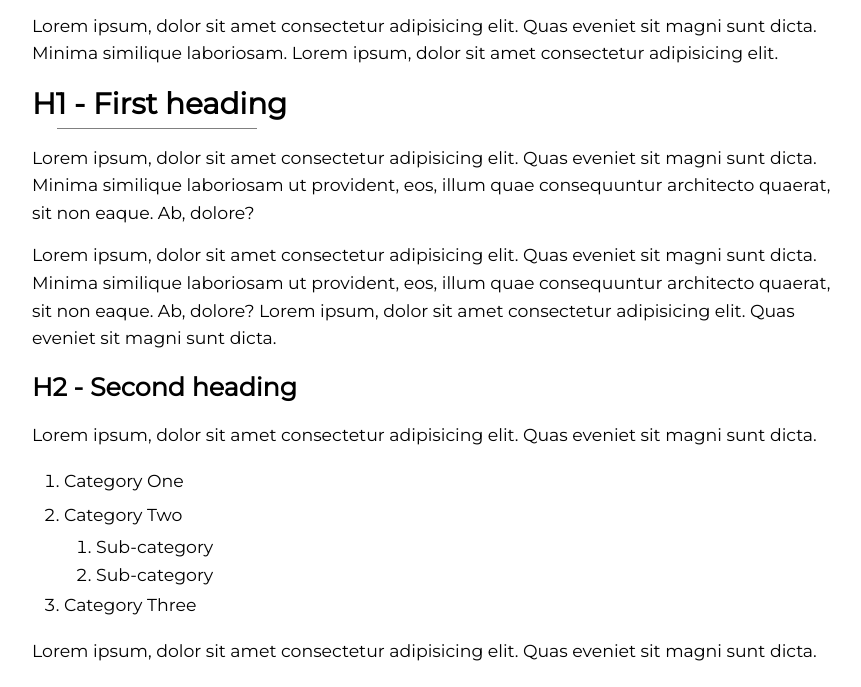
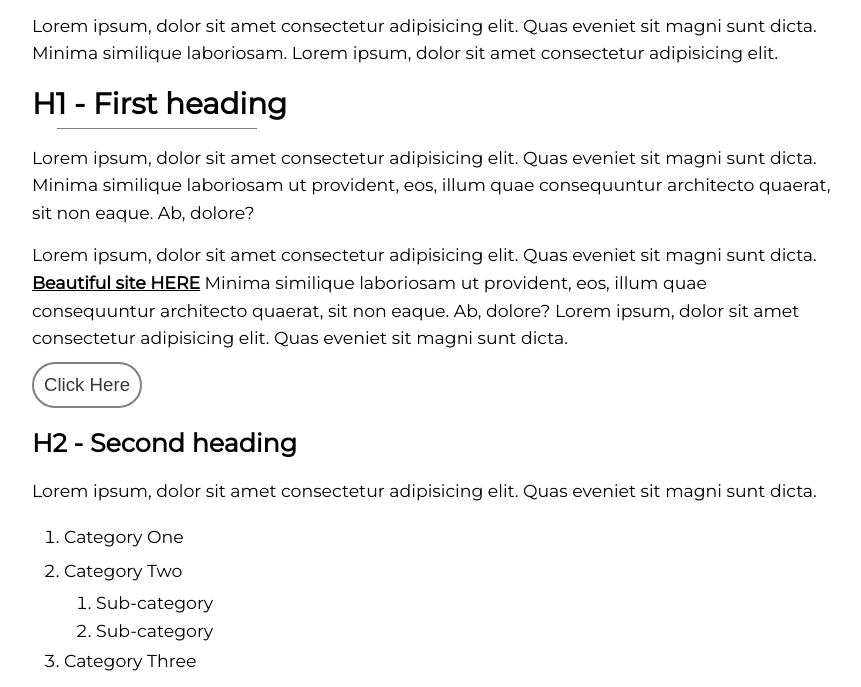
Before and after one commit to pslib-cz/2019l4web-typography-css-library-Umpalump007, a plain HTML site: page index.html in a window 1280 px wide. Shown: the part 103-790 px from the top of the page, without its empty margins (208-1069 px from the left). Drawn offline with Linux system fonts and the light colour scheme.

Commit message:
Last Update

```diff
--- a/index.html
+++ b/index.html
@@ -27,11 +27,12 @@
       </p>
       <p>
         Lorem ipsum, dolor sit amet consectetur adipisicing elit. Quas eveniet
-        sit magni sunt dicta. Minima similique laboriosam ut provident, eos,
+          sit magni sunt dicta. <a href="https://www.petguide.com/cat-blog/"><strong>Beautiful site HERE</strong></a> Minima similique laboriosam ut provident, eos,
         illum quae consequuntur architecto quaerat, sit non eaque. Ab, dolore?
         Lorem ipsum, dolor sit amet consectetur adipisicing elit. Quas eveniet
         sit magni sunt dicta.
       </p>
+      <button>Click Here</button>
 
        <h2>H2 - Second heading</h2>
       <p>
--- a/main.css
+++ b/main.css
@@ -88,6 +88,21 @@ article blockquote {
   padding-left: 0.8rem;
   border-left: solid rgb(177, 177, 177) 0.7rem;
 }
+button{
+    color: #3a3833;
+    cursor: pointer;
+    margin-top: 10px;
+    padding: 10px;
+    font-size: 14pt;
+    background: transparent;
+    border: solid grey 2px;
+    border-radius: 50px;
+    transition: .6s;
+}
+button:hover{
+    opacity: .3;
+}
+
 article footer {
   text-align: center;
   height: 25px;
```
